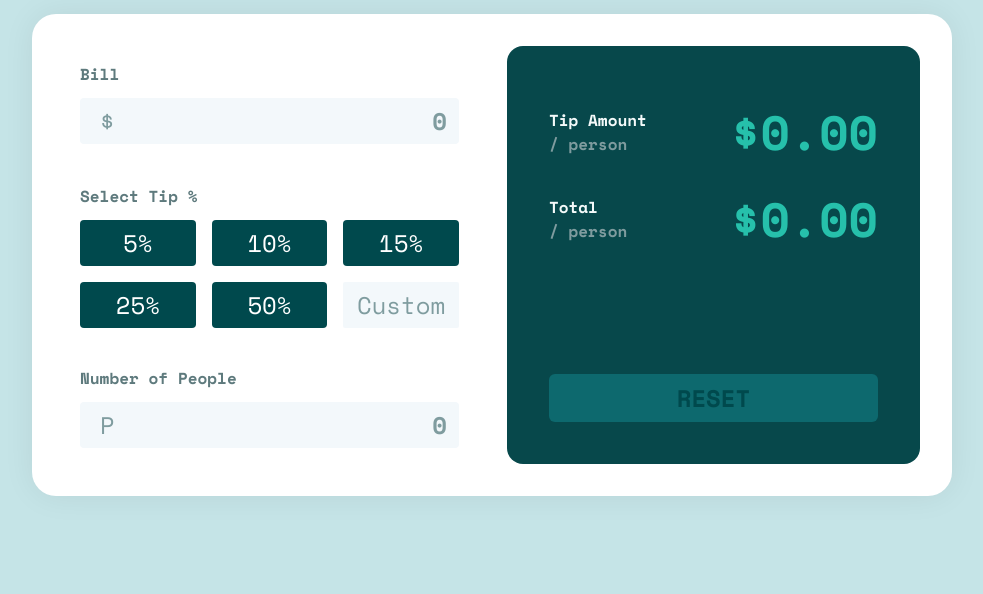
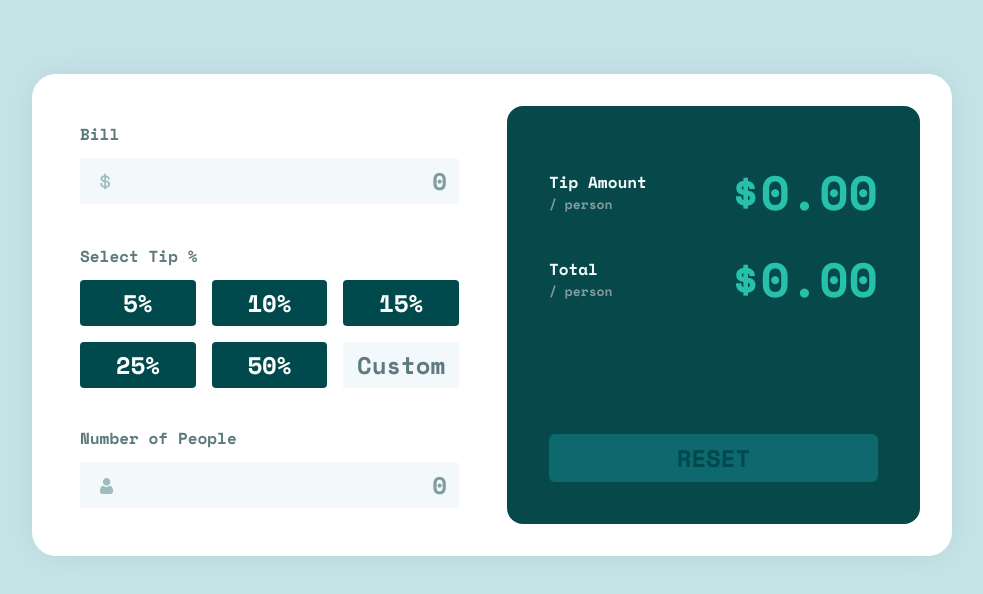
Before and after one commit to kubikill/tip-calculator-app-main, a Gatsby site: page / in a window 1280 px wide. Shown: the part 184-778 px from the top of the page, without its empty margins (148-1131 px from the left). Built offline with nearby package versions, Linux system fonts and the light colour scheme; Gatsby itself is replaced by a stand-in of ours.

Commit message:
Further changes to match design

```diff
--- a/src/pages/Logo.module.scss
+++ b/src/pages/Logo.module.scss
@@ -3,7 +3,7 @@
   margin: 48px 0 34px;
 }
 
-@media screen and (min-width: 920px) {
+@media screen and (min-width: 850px) {
   .logo {
     margin: 48px 0 90px;
   }
--- a/src/pages/Section.module.scss
+++ b/src/pages/Section.module.scss
@@ -7,7 +7,7 @@
   box-shadow: 0 0 32px 0px #0001;
 }
 
-@media screen and (min-width: 920px) {
+@media screen and (min-width: 850px) {
   .container {
     padding: 32px;
   }
--- a/src/pages/TipCalculator.js
+++ b/src/pages/TipCalculator.js
@@ -1,6 +1,8 @@
 import { useState, useEffect, useRef } from "react";
 import * as tipCalculatorStyle from "./TipCalculator.module.scss";
 import CurrencyFormat from "react-currency-format";
+import DollarIcon from "../images/icon-dollar.svg";
+import PersonIcon from "../images/icon-person.svg";
 
 const TipCalculator = () => {
   const [bill, setBill] = useState({
@@ -68,7 +70,9 @@ const TipCalculator = () => {
       <div className={tipCalculatorStyle.inputColumn}>
         <label htmlFor="bill">Bill</label>
         <div className={tipCalculatorStyle.inputContainer}>
-          <div className={tipCalculatorStyle.inputIcon}>$</div>
+          <div className={tipCalculatorStyle.inputIcon}>
+            <img src={DollarIcon} alt="" />
+          </div>
           <CurrencyFormat
             thousandSeparator={true}
             decimalScale={2}
@@ -130,7 +134,9 @@ const TipCalculator = () => {
 
         <label htmlFor="people">Number of People</label>
         <div className={tipCalculatorStyle.inputContainer}>
-          <div className={tipCalculatorStyle.inputIcon}>P</div>
+          <div className={tipCalculatorStyle.inputIcon}>
+            <img src={PersonIcon} alt="" />
+          </div>
           <CurrencyFormat
             placeholder="0"
             allowNegative={false}
--- a/src/pages/TipCalculator.module.scss
+++ b/src/pages/TipCalculator.module.scss
@@ -59,11 +59,13 @@ label {
     background-color: hsl(183, 100%, 15%);
     color: hsl(0, 0%, 100%);
     font-size: 24px;
+    font-weight: bold;
     border-radius: 4px;
     border-style: none;
     transition: background-color 0.15s, color 0.15s;
     padding: 5px 0;
-    &:active {
+    &:active,
+    &:hover {
       background-color: hsl(173, 61%, 77%);
       color: hsl(183, 100%, 15%);
     }
@@ -82,7 +84,7 @@ label {
     text-align: center;
     font-size: 24px;
     font-family: "Space Mono", monospace;
-    font-weight: inherit;
+    font-weight: bold;
     outline-color: transparent;
     outline-width: 2px;
     outline-style: auto;
@@ -99,7 +101,7 @@ label {
     }
     &::placeholder,
     &:placeholder-shown {
-      color: hsl(184, 14%, 56%);
+      color: hsl(186, 14%, 43%);
     }
   }
 }
@@ -136,6 +138,7 @@ label {
 .labelBottomRow {
   color: hsl(184, 14%, 56%);
   font-weight: bold;
+  font-size: 13px;
 }
 
 .resultValue {
@@ -156,7 +159,8 @@ label {
   border-radius: 6px;
   border-style: none;
   transition: background-color 0.15s, color 0.15s;
-  &:active {
+  &:active,
+  &:hover {
     background-color: hsl(173, 61%, 77%);
     color: hsl(183, 100%, 15%);
   }
@@ -170,7 +174,13 @@ label {
   margin-top: 40px;
 }
 
-@media screen and (min-width: 920px) {
+@media screen and (min-width: 500px) {
+  .tipContainer {
+    grid-template-columns: minmax(0, 1fr) minmax(0, 1fr) minmax(0, 1fr);
+  }
+}
+
+@media screen and (min-width: 850px) {
   .tipCalculator {
     display: flex;
     gap: 32px;
@@ -182,7 +192,6 @@ label {
     margin: 8px 0;
   }
   .tipContainer {
-    grid-template-columns: minmax(0, 1fr) minmax(0, 1fr) minmax(0, 1fr);
     margin-bottom: 38px;
   }
   .inputColumn {
--- a/src/pages/index.scss
+++ b/src/pages/index.scss
@@ -7,7 +7,7 @@ body,
 main,
 #___gatsby,
 #gatsby-focus-wrapper {
-  min-height: 100%;
+  height: 100%;
 }
 
 body {
```
